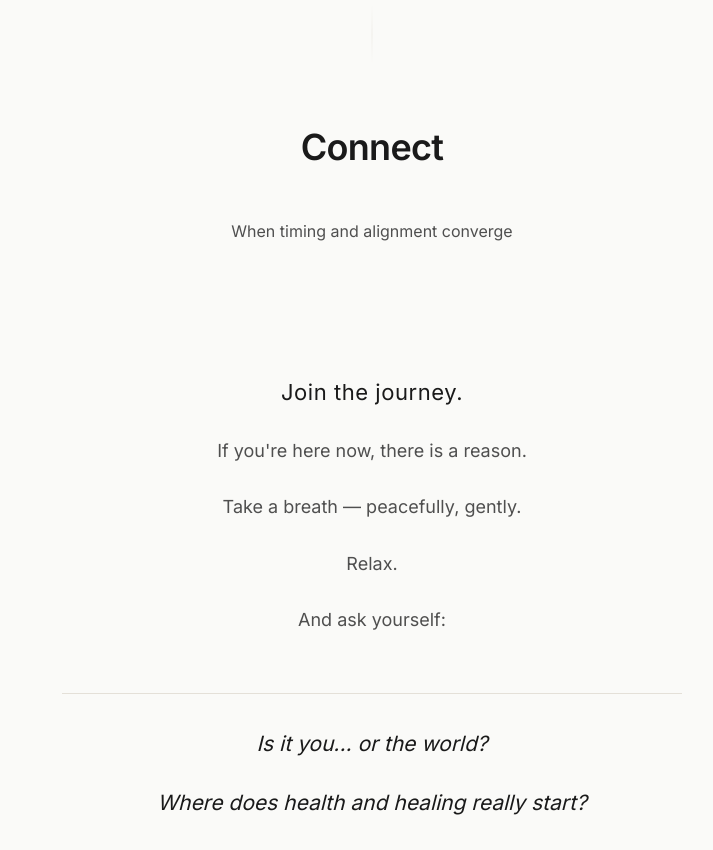
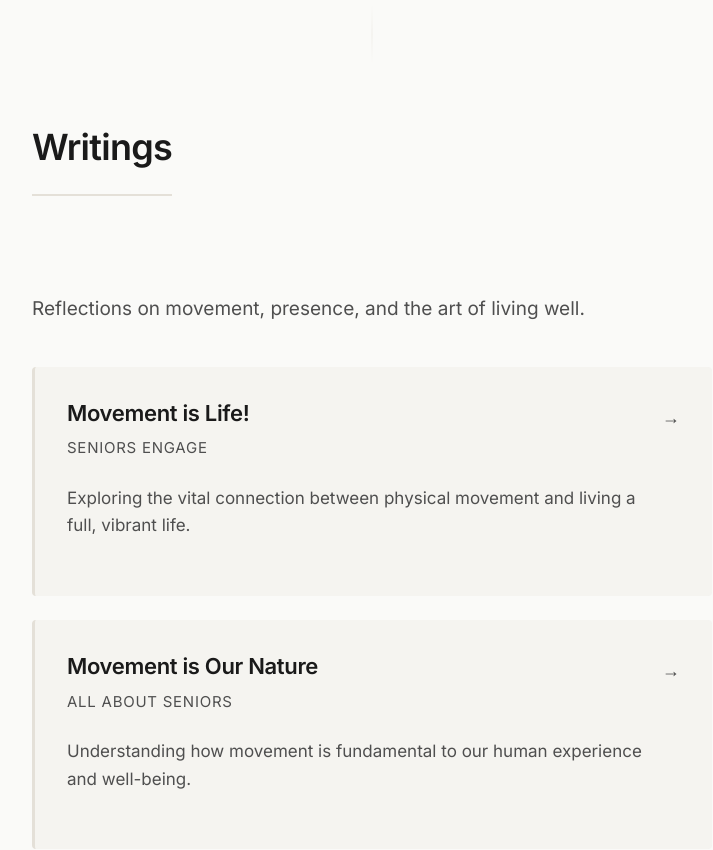
Before and after one commit to willg02/fuscion_v3_final, a React (Vite) app: page / in a window 1280 px wide. Shown: the part 5220-6070 px from the top of the page, without its empty margins (268-981 px from the left). Built offline with nearby package versions, Linux system fonts and the light colour scheme.

Commit message:
Add Writings section with two articles

```diff
--- a/src/App.jsx
+++ b/src/App.jsx
@@ -4,6 +4,7 @@ import Gateway from './components/Gateway';
 import About from './components/About';
 import WhatIDo from './components/WhatIDo';
 import Philosophy from './components/Philosophy';
+import Writings from './components/Writings';
 import Connect from './components/Connect';
 import Footer from './components/Footer';
 
@@ -21,6 +22,7 @@ function App() {
         <About />
         <WhatIDo />
         <Philosophy />
+        <Writings />
         <Connect />
       </main>
       <Footer />
--- /dev/null
+++ b/src/components/Writings.jsx
@@ -0,0 +1,99 @@
+import React, { useEffect, useRef } from 'react';
+
+const Writings = () => {
+  const sectionRef = useRef(null);
+
+  useEffect(() => {
+    const observer = new IntersectionObserver(
+      (entries) => {
+        entries.forEach((entry) => {
+          if (entry.isIntersecting) {
+            entry.target.classList.add('visible');
+          }
+        });
+      },
+      { threshold: 0.1 }
+    );
+
+    const fadeElements = sectionRef.current.querySelectorAll('.fade-in');
+    fadeElements.forEach((el) => observer.observe(el));
+
+    return () => observer.disconnect();
+  }, []);
+
+  const articles = [
+    {
+      title: "Movement is Life!",
+      source: "Seniors Engage",
+      url: "https://seniorsengage.com",
+      description: "Exploring the vital connection between physical movement and living a full, vibrant life."
+    },
+    {
+      title: "Movement is Our Nature",
+      source: "All About Seniors",
+      url: "https://allaboutseniors.org",
+      description: "Understanding how movement is fundamental to our human experience and well-being."
+    }
+  ];
+
+  return (
+    <section id="writings" className="section-container" ref={sectionRef}>
+      <div className="content-block-wide">
+        <div className="fade-in">
+          <h2 className="section-title pb-6 mb-12 border-b-2 border-[#E4E0D8] inline-block">
+            Writings
+          </h2>
+
+          <div className="mt-12 space-y-8">
+            <p className="text-[19px] leading-[1.8]">
+              Reflections on movement, presence, and the art of living well.
+            </p>
+
+            <div className="grid gap-6 mt-10">
+              {articles.map((article, index) => (
+                <a
+                  key={index}
+                  href={article.url}
+                  target="_blank"
+                  rel="noopener noreferrer"
+                  className="group block p-8 rounded-sm transition-all duration-300 hover:no-underline"
+                  style={{
+                    backgroundColor: 'rgba(228, 224, 216, 0.25)',
+                    borderLeft: '3px solid #E4E0D8'
+                  }}
+                  onMouseEnter={(e) => {
+                    e.currentTarget.style.backgroundColor = 'rgba(228, 224, 216, 0.45)';
+                    e.currentTarget.style.borderLeftColor = '#4A4A4A';
+                  }}
+                  onMouseLeave={(e) => {
+                    e.currentTarget.style.backgroundColor = 'rgba(228, 224, 216, 0.25)';
+                    e.currentTarget.style.borderLeftColor = '#E4E0D8';
+                  }}
+                >
+                  <div className="flex justify-between items-start">
+                    <div className="flex-1">
+                      <h3 className="text-[22px] font-semibold text-[#1A1A1A] mb-2 group-hover:text-[#4A4A4A] transition-colors">
+                        {article.title}
+                      </h3>
+                      <p className="text-[15px] text-[#6A6A6A] mb-3 uppercase tracking-wider">
+                        {article.source}
+                      </p>
+                      <p className="text-[17px] text-[#4F4F4F] leading-relaxed mb-0">
+                        {article.description}
+                      </p>
+                    </div>
+                    <span className="text-[#4A4A4A] ml-4 mt-1 transform group-hover:translate-x-1 transition-transform">
+                      →
+                    </span>
+                  </div>
+                </a>
+              ))}
+            </div>
+          </div>
+        </div>
+      </div>
+    </section>
+  );
+};
+
+export default Writings;
```
